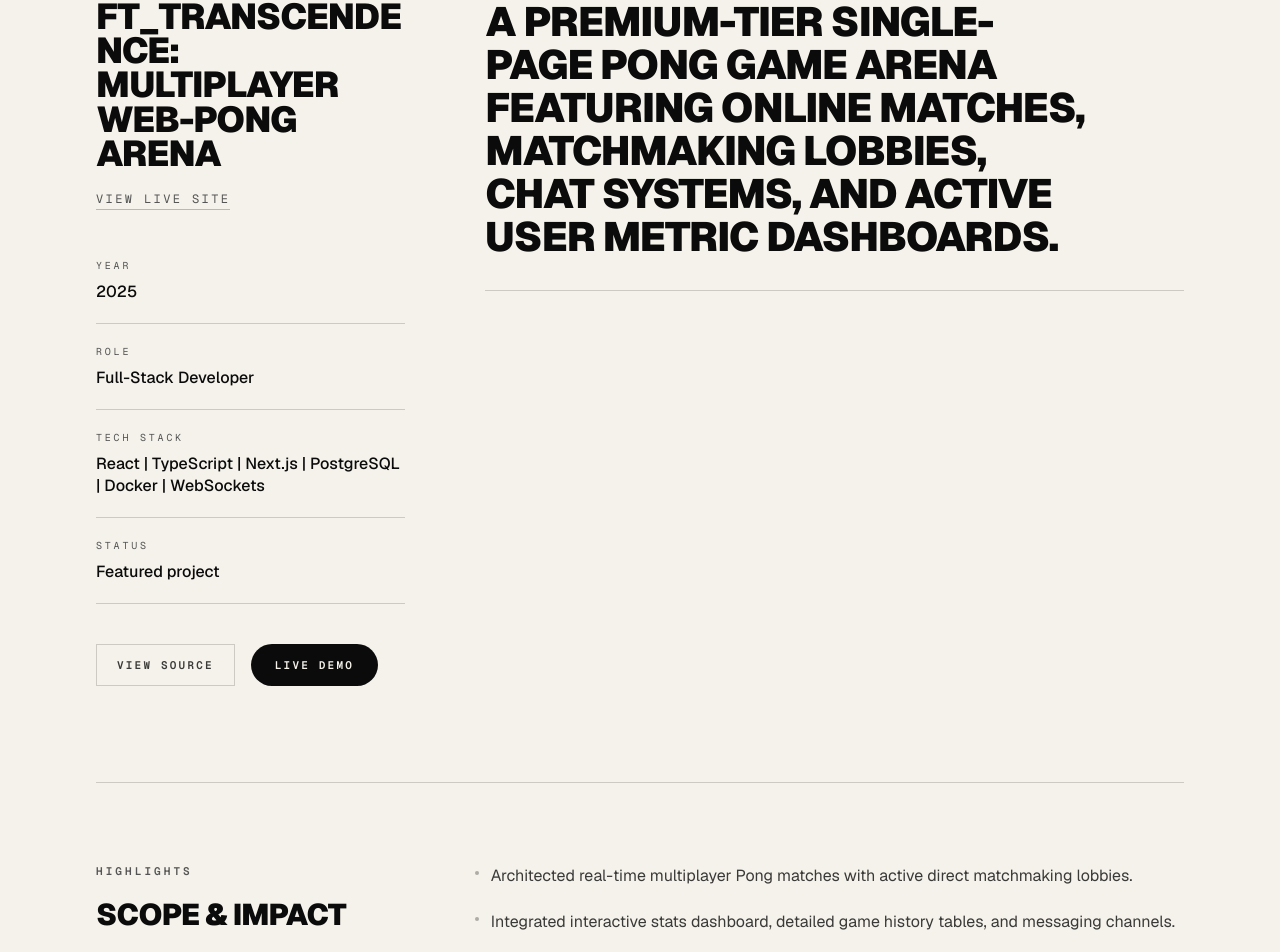
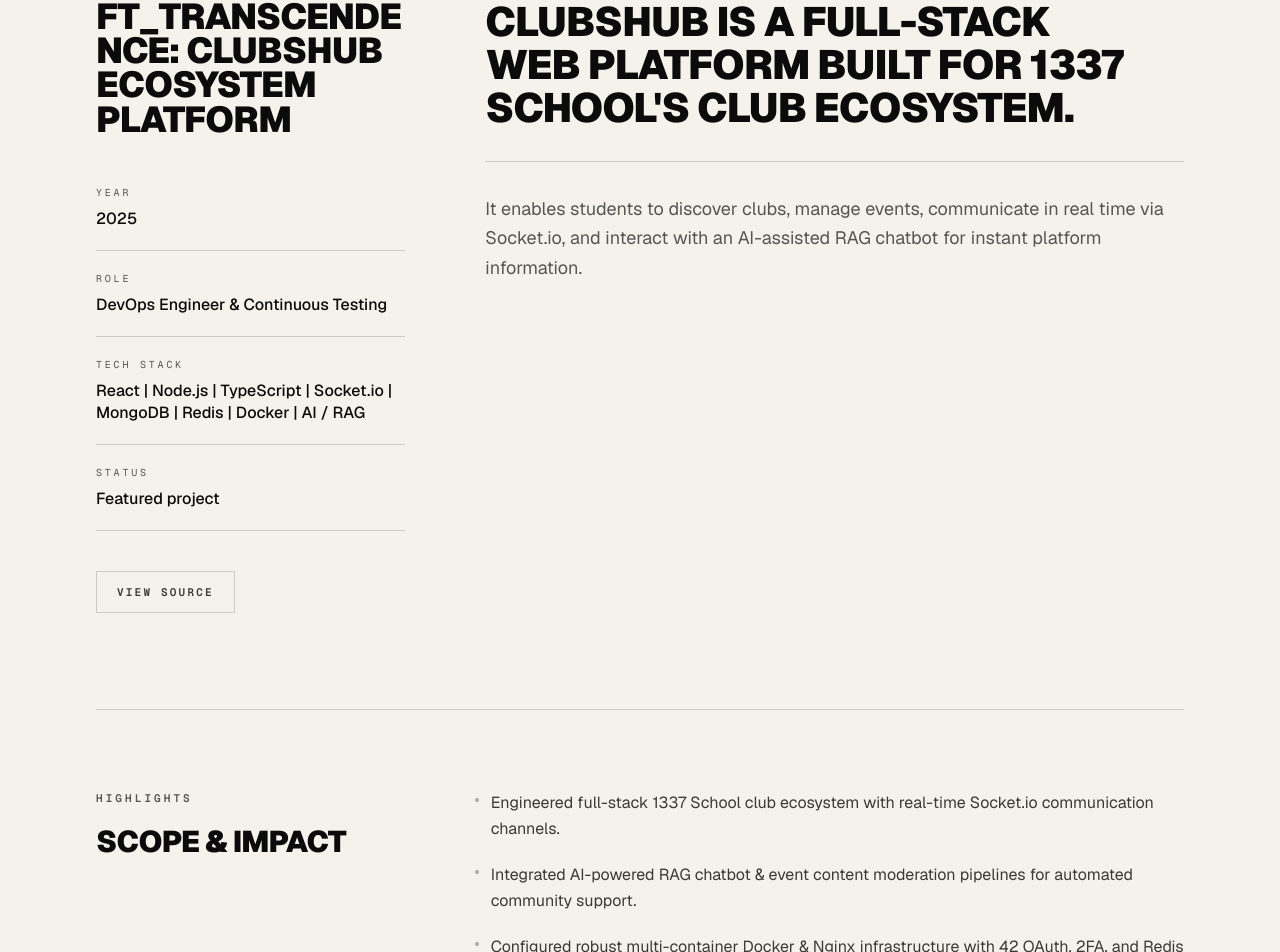
Before and after one commit to Cardano04class/portfolio-website, a Next.js app: page /projects/ft_transcendence in a window 1280 px wide. Shown: the part 897-1849 px from the top of the page. Built offline with nearby package versions, Linux system fonts and the light colour scheme; no server answers; the database is empty.

Commit message:
refactor: remove Live demo and View live site buttons from project pages

```diff
--- a/app/data/project-descriptions.ts
+++ b/app/data/project-descriptions.ts
@@ -4,7 +4,7 @@
  */
 export const PROJECT_DESCRIPTIONS: Readonly<Record<string, string>> = {
     "ft_transcendence":
-        "A premium-tier Single-Page Pong game arena featuring online matches, matchmaking lobbies, chat systems, and active user metric dashboards.",
+        "ClubsHub is a full-stack web platform built for 1337 School's club ecosystem. It enables students to discover clubs, manage events, communicate in real time via Socket.io, and interact with an AI-assisted RAG chatbot for instant platform information.",
     "inception":
         "A secure, multi-container virtualized web server infrastructure built inside Alpine Linux environments using Docker Compose pipelines.",
     "minishell":
--- a/app/data/projects.ts
+++ b/app/data/projects.ts
@@ -19,16 +19,16 @@ type ProjectCore = Omit<Project, "description">;
 const projectCoreList: readonly ProjectCore[] = [
     {
         slug: "ft_transcendence",
-        title: "ft_transcendence: Multiplayer Web-Pong Arena",
-        role: "Full-Stack Developer",
+        title: "ft_transcendence: ClubsHub Ecosystem Platform",
+        role: "DevOps Engineer & Continuous Testing",
         highlights: [
-            "Architected real-time multiplayer Pong matches with active direct matchmaking lobbies.",
-            "Integrated interactive stats dashboard, detailed game history tables, and messaging channels.",
-            "Mitigated coordinates lag utilizing customized client predictions and linear interpolation."
+            "Engineered full-stack 1337 School club ecosystem with real-time Socket.io communication channels.",
+            "Integrated AI-powered RAG chatbot & event content moderation pipelines for automated community support.",
+            "Configured robust multi-container Docker & Nginx infrastructure with 42 OAuth, 2FA, and Redis rate-limiting."
         ],
-        tech: ["React", "TypeScript", "Next.js", "PostgreSQL", "Docker", "WebSockets"],
-        github: "https://github.com/Cardano04class",
-        live: "https://github.com/Cardano04class",
+        tech: ["React", "Node.js", "TypeScript", "Socket.io", "MongoDB", "Redis", "Docker", "AI / RAG"],
+        github: "https://github.com/Cardano04class/ft_transcendence",
+        live: "https://github.com/Cardano04class/ft_transcendence",
         featured: true,
         year: "2025",
         image: "/images/projects/transcendence.png"
--- a/app/projects/[slug]/project-description-page.tsx
+++ b/app/projects/[slug]/project-description-page.tsx
@@ -126,15 +126,6 @@ export default function ProjectDescriptionPage({
                                 <p className="text-2xl font-black uppercase leading-[0.95] tracking-tight text-foreground sm:text-3xl md:text-4xl wrap-break-word">
                                     {project.title}
                                 </p>
-                                <a
-                                    href={project.live}
-                                    target="_blank"
-                                    rel="noopener noreferrer"
-                                    className="mt-5 inline-block border-b border-foreground/25 pb-0.5 font-mono text-[11px] uppercase tracking-[0.2em] text-muted-foreground transition-colors hover:border-foreground/50 hover:text-foreground sm:text-xs"
-                                >
-                                    View live site
-                                </a>
-
                                 <dl className="mt-10 sm:mt-12">
                                     <MetaRow label="Year" value={project.year} />
                                     <MetaRow label="Role" value={project.role} />
@@ -153,14 +144,6 @@ export default function ProjectDescriptionPage({
                                         className="inline-flex w-full items-center justify-center border border-border px-5 py-3 font-mono text-[11px] font-semibold uppercase tracking-[0.2em] text-foreground/80 transition-colors hover:border-foreground/35 hover:bg-muted hover:text-foreground sm:w-auto"
                                     >
                                         View source
-                                    </a>
-                                    <a
-                                        href={project.live}
-                                        target="_blank"
-                                        rel="noopener noreferrer"
-                                        className="inline-flex w-full items-center justify-center rounded-full bg-foreground px-6 py-3 font-mono text-[11px] font-semibold uppercase tracking-[0.2em] text-background transition-colors hover:bg-foreground/85 sm:w-auto"
-                                    >
-                                        Live demo
                                     </a>
                                 </div>
                             </div>
```
